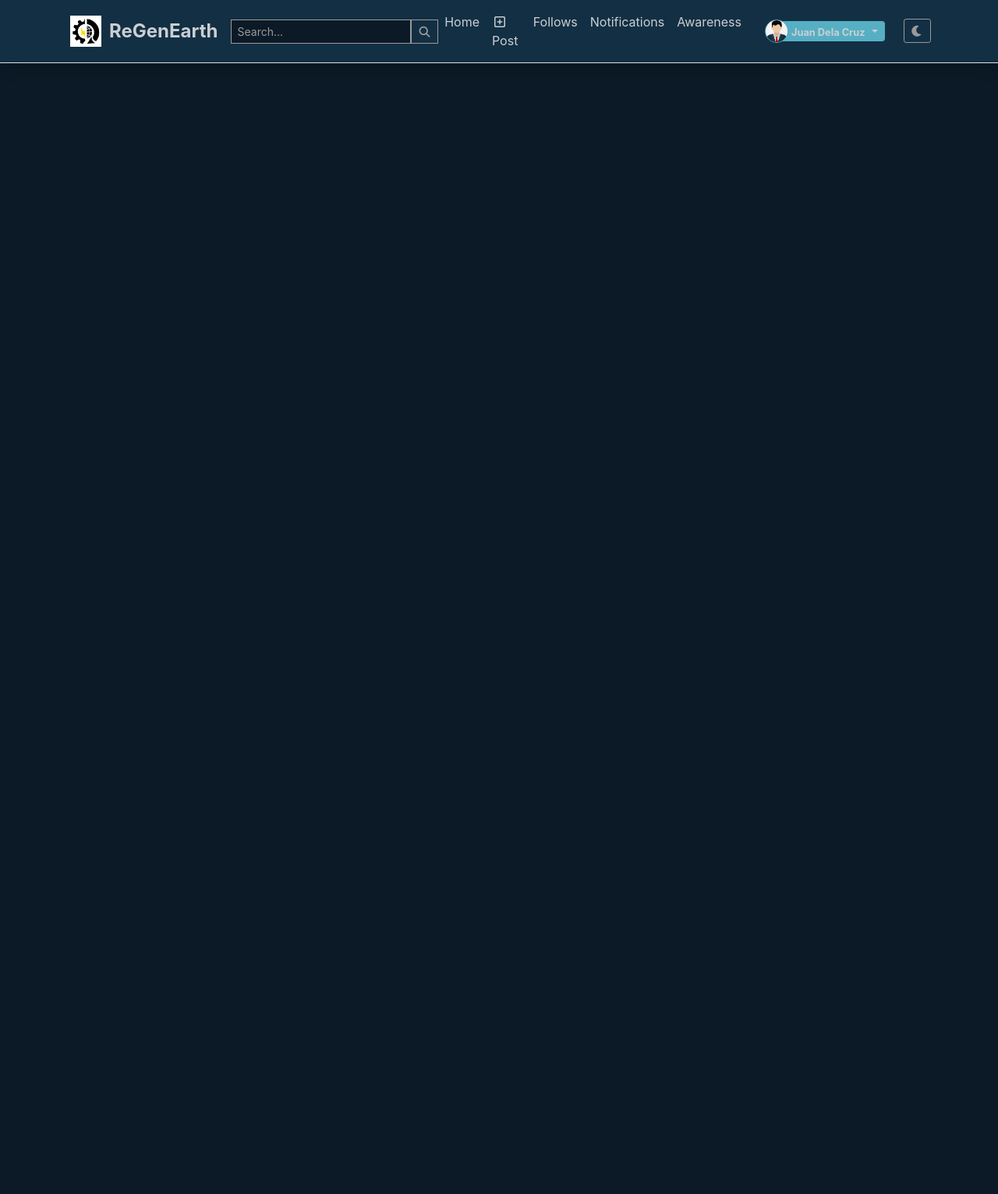
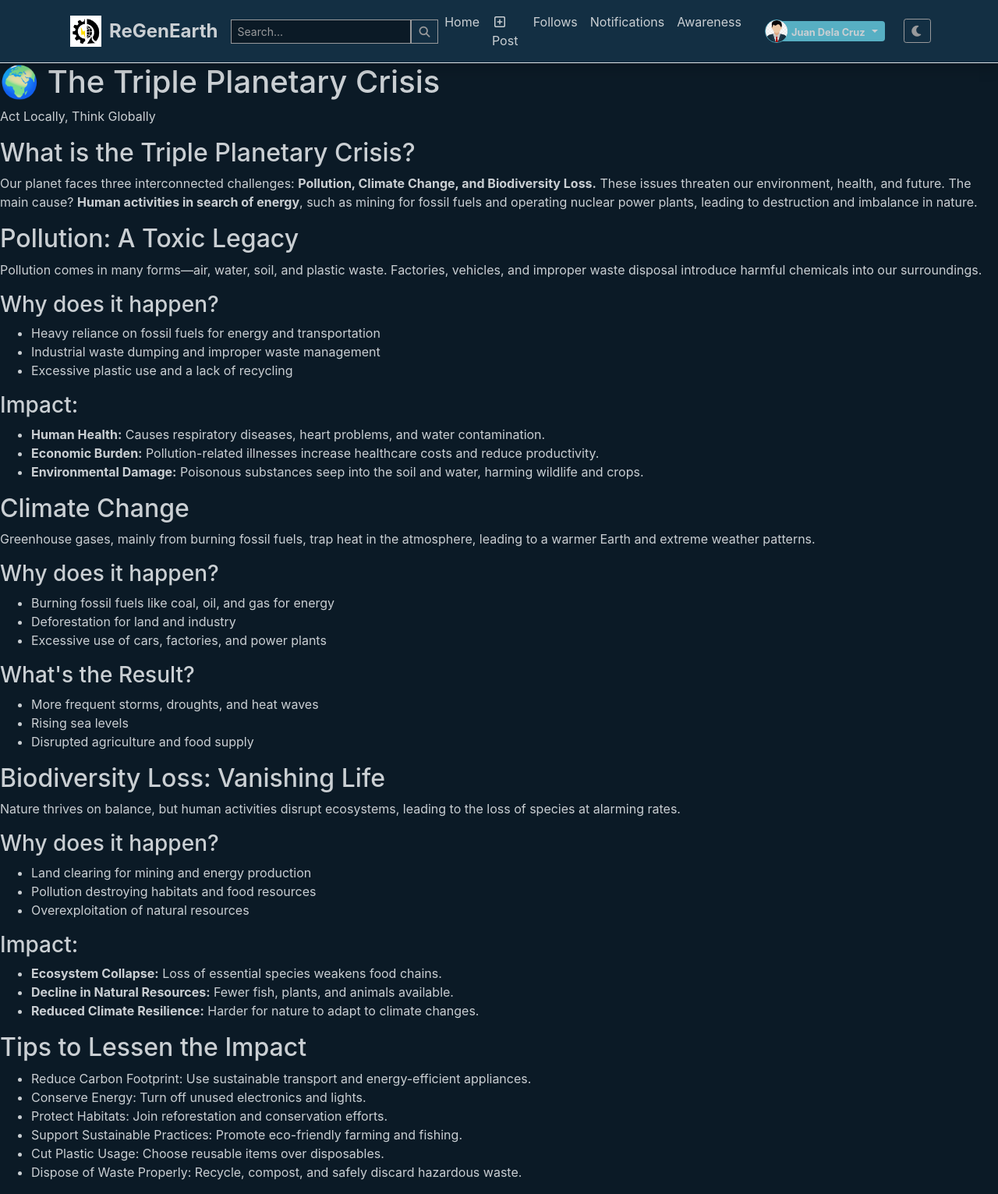
Before and after one commit to ribonucleicacid-wq/ReGenEarth, a PHP site: page /user/awareness.php in a window 1280 px wide. Shown: the whole page at 78% size. Before the commit the page ends 81 px from the top, so only its background shows below. Run offline with PHP 8.4, Linux system fonts and the light colour scheme.

Commit message:
awareness draft

```diff
--- a/user/awareness.php
+++ b/user/awareness.php
@@ -1 +1,90 @@
+
 <?php include 'inc/header.php'; ?>
+<!DOCTYPE html>
+<html lang="en">
+<head>
+    <meta charset="UTF-8">
+    <meta name="viewport" content="width=device-width, initial-scale=1.0">
+    <title>Triple Planetary Crisis | ReGenEarth</title>
+    <link rel="stylesheet" href="style.css">
+</head>
+<body>
+
+<header class="hero">
+    <h1>🌍 The Triple Planetary Crisis</h1>
+    <p>Act Locally, Think Globally</p>
+</header>
+
+<section class="intro">
+    <h2>What is the Triple Planetary Crisis?</h2>
+    <p>Our planet faces three interconnected challenges: <strong>Pollution, Climate Change, and Biodiversity Loss.</strong>
+        These issues threaten our environment, health, and future. The main cause? <strong>Human activities in search of energy</strong>,
+        such as mining for fossil fuels and operating nuclear power plants, leading to destruction and imbalance in nature.</p>
+</section>
+
+<section class="impact">
+    <h2>Pollution: A Toxic Legacy</h2>
+    <p>Pollution comes in many forms—air, water, soil, and plastic waste. Factories, vehicles, and improper waste disposal
+        introduce harmful chemicals into our surroundings.</p>
+    <h3>Why does it happen?</h3>
+    <ul>
+        <li>Heavy reliance on fossil fuels for energy and transportation</li>
+        <li>Industrial waste dumping and improper waste management</li>
+        <li>Excessive plastic use and a lack of recycling</li>
+    </ul>
+    <h3>Impact:</h3>
+    <ul>
+        <li><strong>Human Health:</strong> Causes respiratory diseases, heart problems, and water contamination.</li>
+        <li><strong>Economic Burden:</strong> Pollution-related illnesses increase healthcare costs and reduce productivity.</li>
+        <li><strong>Environmental Damage:</strong> Poisonous substances seep into the soil and water, harming wildlife and crops.</li>
+    </ul>
+</section>
+
+<section class="climate">
+    <h2>Climate Change</h2>
+    <p>Greenhouse gases, mainly from burning fossil fuels, trap heat in the atmosphere, leading to a warmer Earth and extreme weather patterns.</p>
+    <h3>Why does it happen?</h3>
+    <ul>
+        <li>Burning fossil fuels like coal, oil, and gas for energy</li>
+        <li>Deforestation for land and industry</li>
+        <li>Excessive use of cars, factories, and power plants</li>
+    </ul>
+    <h3>What's the Result?</h3>
+    <ul>
+        <li>More frequent storms, droughts, and heat waves</li>
+        <li>Rising sea levels</li>
+        <li>Disrupted agriculture and food supply</li>
+    </ul>
+</section>
+
+<section class="biodiversity">
+    <h2>Biodiversity Loss: Vanishing Life</h2>
+    <p>Nature thrives on balance, but human activities disrupt ecosystems, leading to the loss of species at alarming rates.</p>
+    <h3>Why does it happen?</h3>
+    <ul>
+        <li>Land clearing for mining and energy production</li>
+        <li>Pollution destroying habitats and food resources</li>
+        <li>Overexploitation of natural resources</li>
+    </ul>
+    <h3>Impact:</h3>
+    <ul>
+        <li><strong>Ecosystem Collapse:</strong> Loss of essential species weakens food chains.</li>
+        <li><strong>Decline in Natural Resources:</strong> Fewer fish, plants, and animals available.</li>
+        <li><strong>Reduced Climate Resilience:</strong> Harder for nature to adapt to climate changes.</li>
+    </ul>
+</section>
+
+<section class="tips">
+    <h2>Tips to Lessen the Impact</h2>
+    <ul>
+        <li>Reduce Carbon Footprint: Use sustainable transport and energy-efficient appliances.</li>
+        <li>Conserve Energy: Turn off unused electronics and lights.</li>
+        <li>Protect Habitats: Join reforestation and conservation efforts.</li>
+        <li>Support Sustainable Practices: Promote eco-friendly farming and fishing.</li>
+        <li>Cut Plastic Usage: Choose reusable items over disposables.</li>
+        <li>Dispose of Waste Properly: Recycle, compost, and safely discard hazardous waste.</li>
+    </ul>
+</section>
+
+</body>
+</html>
```
Also changed, not shown: assets/css/style.css (+44 -0 lines).
